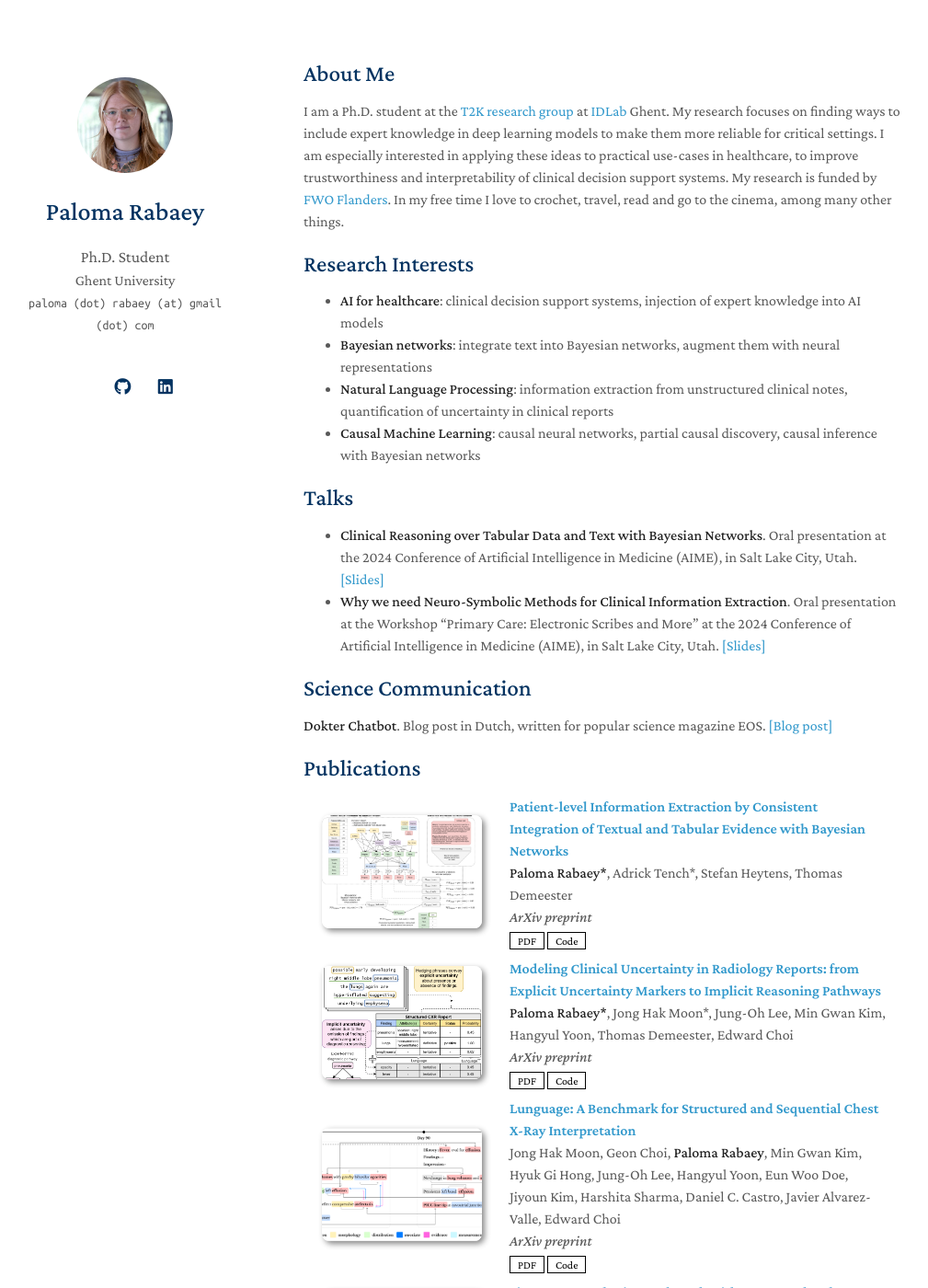
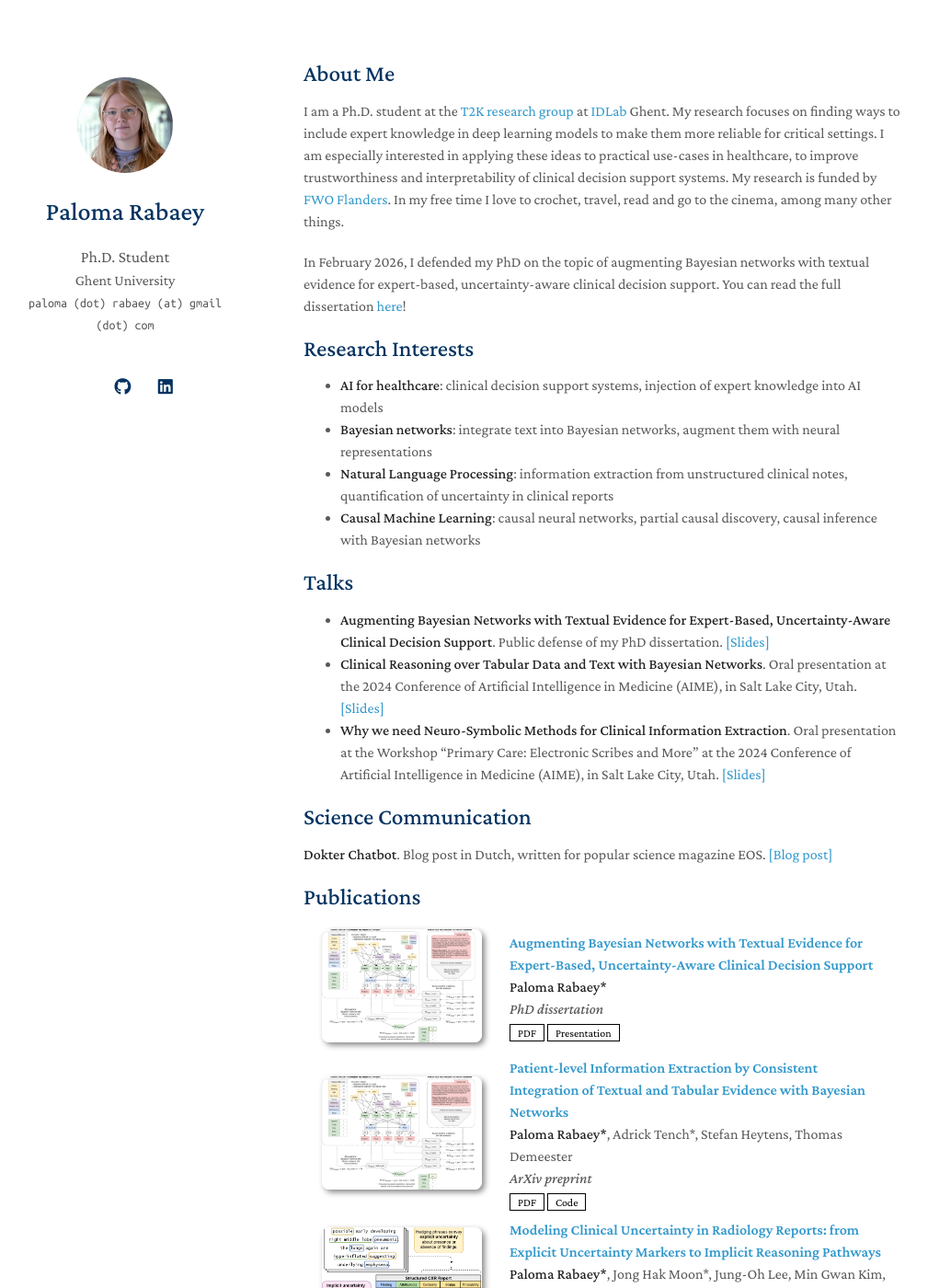
Before and after one commit to prabaey/prabaey.github.io, a Jekyll site: the page built from index.md, in a window 1280 px wide and 1400 px high. Shown: the whole window at 92% size, without its empty margins (140-1149 px from the left). Built offline with Jekyll 4.4.1, drawn with Linux system fonts in a browser that asks for light colours; nearby versions of some CDN libraries; a style sheet for code colours, icons or effects is not loaded; our own code applies the rules of GitHub Pages for plain Markdown files; some of the changed text lies outside the part shown.

Commit message:
phd dissertation

```diff
--- a/_config.yml
+++ b/_config.yml
@@ -13,6 +13,7 @@ email: paloma (dot) rabaey (at) gmail (dot) com
 # Links
 # If you don't need one of them, you may delete the corresponding line.
 google_scholar: https://scholar.google.com/citations?user=0gTH1bUAAAAJ&hl=en
+link_dissertation: assets/files/phd_dissertation.pdf
 poster_link_NBN: assets/files/poster_neurips.pdf
 poster_link_syndara: assets/files/poster_syndara.pdf
 poster_link_BN_text: assets/files/poster_PGMs.pdf
@@ -20,9 +21,11 @@ poster_link_UAI: assets/files/poster_UAI.pdf
 pres_link_BN_text: assets/files/presentation_AIME.pptx
 pres_link_BN_CIE: assets/files/presentation_workshop_AIME.pptx
 pres_link_UAI: assets/files/presentation_UAI.pdf
+pres_link_public_defense: assets/files/public_defense.pptx
 poster_link_syndara_neurips: assets/img/syndara_neurips_2024_poster.png
 poster_link_AAAI: assets/files/poster_AAAI_GenAI4Health.pdf
 poster_link_AAAI_max: assets/files/poster_AAAI_Imageomics.pdf
+poster_link_radiology_uncertainty: assets/files/poster_radiology_uncertainty.pdf
 github_link: https://github.com/prabaey/
 linkedin: https://www.linkedin.com/in/paloma-rabaey-3a29091a2
 
--- a/_includes/publications.md
+++ b/_includes/publications.md
@@ -2,6 +2,26 @@
 
 <div class="publications">
 <ol class="bibliography">
+
+<li>
+<div class="pub-row">
+
+  <div class="col-sm-3 abbr" style="position: relative;padding-right: 15px;padding-left: 15px;">
+    <img src="assets/img/patient_level_IE.png" class="teaser img-fluid z-depth-1">
+  </div>
+
+  <div class="col-sm-9" style="position: relative;width: 100%;padding-right: 15px;padding-left: 20px;">
+    <div class="title"><a href="https://arxiv.org/abs/2511.17056">Augmenting Bayesian Networks with Textual Evidence for Expert-Based, Uncertainty-Aware Clinical Decision Support</a></div>
+    <div class="author"><strong>Paloma Rabaey*</strong></div>
+    <div class="periodical"><em> PhD dissertation </em></div>
+    <div class="links">
+      <a href="{{ site.link_dissertation}}" class="btn btn-sm z-depth-0" role="button" target="_blank" style="font-size:12px;">PDF</a>
+      <a href="{{ site.pres_link_public_defense }}" class="btn btn-sm z-depth-0" role="button" target="_blank" style="font-size:12px;">Presentation</a>
+      <!-- <strong><i style="color:#e74d3c">Poster Presentation</i></strong> -->
+    </div>
+  </div>
+</div>
+</li>
 
 <li>
 <div class="pub-row">
@@ -33,10 +53,11 @@
   <div class="col-sm-9" style="position: relative;width: 100%;padding-right: 15px;padding-left: 20px;">
     <div class="title"><a href="https://arxiv.org/abs/2511.04506">Modeling Clinical Uncertainty in Radiology Reports: from Explicit Uncertainty Markers to Implicit Reasoning Pathways</a></div>
     <div class="author"><strong>Paloma Rabaey*</strong>, Jong Hak Moon*, Jung-Oh Lee, Min Gwan Kim, Hangyul Yoon, Thomas Demeester, Edward Choi</div>
-    <div class="periodical"><em> ArXiv preprint </em></div>
+    <div class="periodical"><em> Language Resources and Evaluation Conference (LREC) 2026 </em></div>
     <div class="links">
       <a href="https://arxiv.org/abs/2511.04506" class="btn btn-sm z-depth-0" role="button" target="_blank" style="font-size:12px;">PDF</a>
       <a href="https://github.com/prabaey/lunguage_uncertainty" class="btn btn-sm z-depth-0" role="button" target="_blank" style="font-size:12px;">Code</a>
+      <a href="{{ site.poster_link_radiology_uncertainty}}" class="btn btn-sm z-depth-0" role="button" target="_blank" style="font-size:12px;">Poster</a>
       <!-- <strong><i style="color:#e74d3c">Poster Presentation</i></strong> -->
     </div>
   </div>
--- a/index.md
+++ b/index.md
@@ -5,6 +5,8 @@ layout: homepage
 ## About Me
 
 I am a Ph.D. student at the [T2K research group](https://ugentt2k.github.io/) at [IDLab](https://www.ugent.be/ea/idlab/en) Ghent. My research focuses on finding ways to include expert knowledge in deep learning models to make them more reliable for critical settings. I am especially interested in applying these ideas to practical use-cases in healthcare, to improve trustworthiness and interpretability of clinical decision support systems. My research is funded by [FWO Flanders](https://www.fwo.be/en/). In my free time I love to crochet, travel, read and go to the cinema, among many other things.
+
+In February 2026, I defended my PhD on the topic of augmenting Bayesian networks with textual evidence for expert-based, uncertainty-aware clinical decision support. You can read the full dissertation [here](site.link_dissertation)!
 
 ## Research Interests
 
@@ -15,6 +17,7 @@ I am a Ph.D. student at the [T2K research group](https://ugentt2k.github.io/) at
 
 ## Talks
 
+- **Augmenting Bayesian Networks with Textual Evidence for Expert-Based, Uncertainty-Aware Clinical Decision Support**. Public defense of my PhD dissertation. <a href="{{ site.pres_link_public_defense }}">[Slides]</a>
 - **Clinical Reasoning over Tabular Data and Text with Bayesian Networks**. Oral presentation at the 2024 Conference of Artificial Intelligence in Medicine (AIME), in Salt Lake City, Utah. <a href="{{ site.pres_link_BN_text }}">[Slides]</a>
 - **Why we need Neuro-Symbolic Methods for Clinical Information Extraction**. Oral presentation at the Workshop "Primary Care: Electronic Scribes and More" at the 2024 Conference of Artificial Intelligence in Medicine (AIME), in Salt Lake City, Utah. <a href="{{ site.pres_link_BN_CIE }}">[Slides]</a>
 
```
Also changed, not shown: _includes/talks.md (+17 -0 lines), assets/img/public_defense.png (added), 3 other files.
